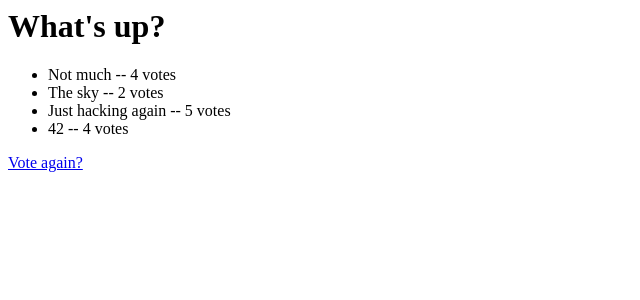
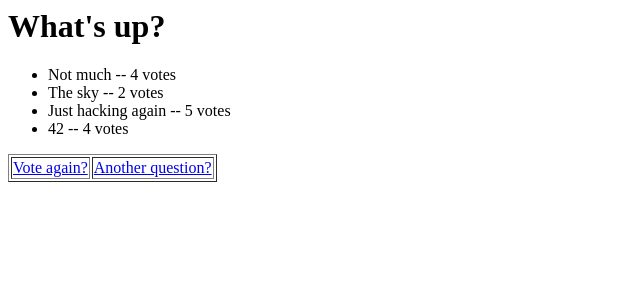
Before and after one commit to Genas2/django, a Django app: page /polls/1/results/ in a window 1280 px wide. Shown: the top 300 px of the page, without its empty margins (0-640 px from the left). Run offline with Django 3.2, Linux system fonts and the light colour scheme; data comes from the database, SQL or seed files in the repository; both versions use the stored data as it was after the commit.

Commit message:
Implemented last vote date tracking.

```diff
--- a/mysite/polls/models.py
+++ b/mysite/polls/models.py
@@ -7,6 +7,7 @@ class Question(models.Model):
     question_text = models.CharField(max_length=200)
     created = models.DateTimeField('creation date', auto_now_add=True)
     pub_date = models.DateTimeField('date published')
+    last_vote_date = models.DateTimeField('last vote date', auto_now=True)
 
     def __str__(self):
         return self.question_text
@@ -25,6 +26,13 @@ class Choice(models.Model):
     def __str__(self):
         return self.choice_text
 
+    def vote(self):
+        self.votes += 1
+        self.last_vote_date = timezone.now()
+        self.question.last_vote_date = self.last_vote_date
+        self.question.save()
+        self.save()
+
 class Tip(models.Model):
     question = models.ForeignKey(Question, on_delete=models.CASCADE)
     tip_text = models.TextField()
--- a/mysite/polls/templates/polls/index.html
+++ b/mysite/polls/templates/polls/index.html
@@ -1,7 +1,7 @@
 {% if latest_question_list %}
     <ul>
     {% for question in latest_question_list %}
-        <li><a href="{% url 'polls:detail' question.id %}">{{ question.question_text }}</a></li>
+        <li><a href="{% url 'polls:detail' question.id %}">{{ question.question_text }}</a> - {{ question.last_vote_date }}</li>
     {% endfor %}
     </ul>
 {% else %}
--- a/mysite/polls/templates/polls/results.html
+++ b/mysite/polls/templates/polls/results.html
@@ -6,4 +6,13 @@
 {% endfor %}
 </ul>
 
+<table border=1>
+<tr>
+<td>
 <a href="{% url 'polls:detail' question.id %}">Vote again?</a>
+</td>
+<td>
+<a href="{% url 'polls:index' %}">Another question?</a>
+</td>
+</tr>
+</table>
--- a/mysite/polls/views.py
+++ b/mysite/polls/views.py
@@ -50,8 +50,7 @@ def vote(request, question_id):
             'error_message': "Incorrect choice number {0} was received.".format(request.POST['choice']),
         })
     else:
-        selected_choice.votes += 1
-        selected_choice.save()
+        selected_choice.vote()
         # Always return an HttpResponseRedirect after successfully dealing
         # with POST data. This prevents data from being posted twice if a
         # user hits the Back button.
```
Also changed, not shown: mysite/db.sqlite3.
